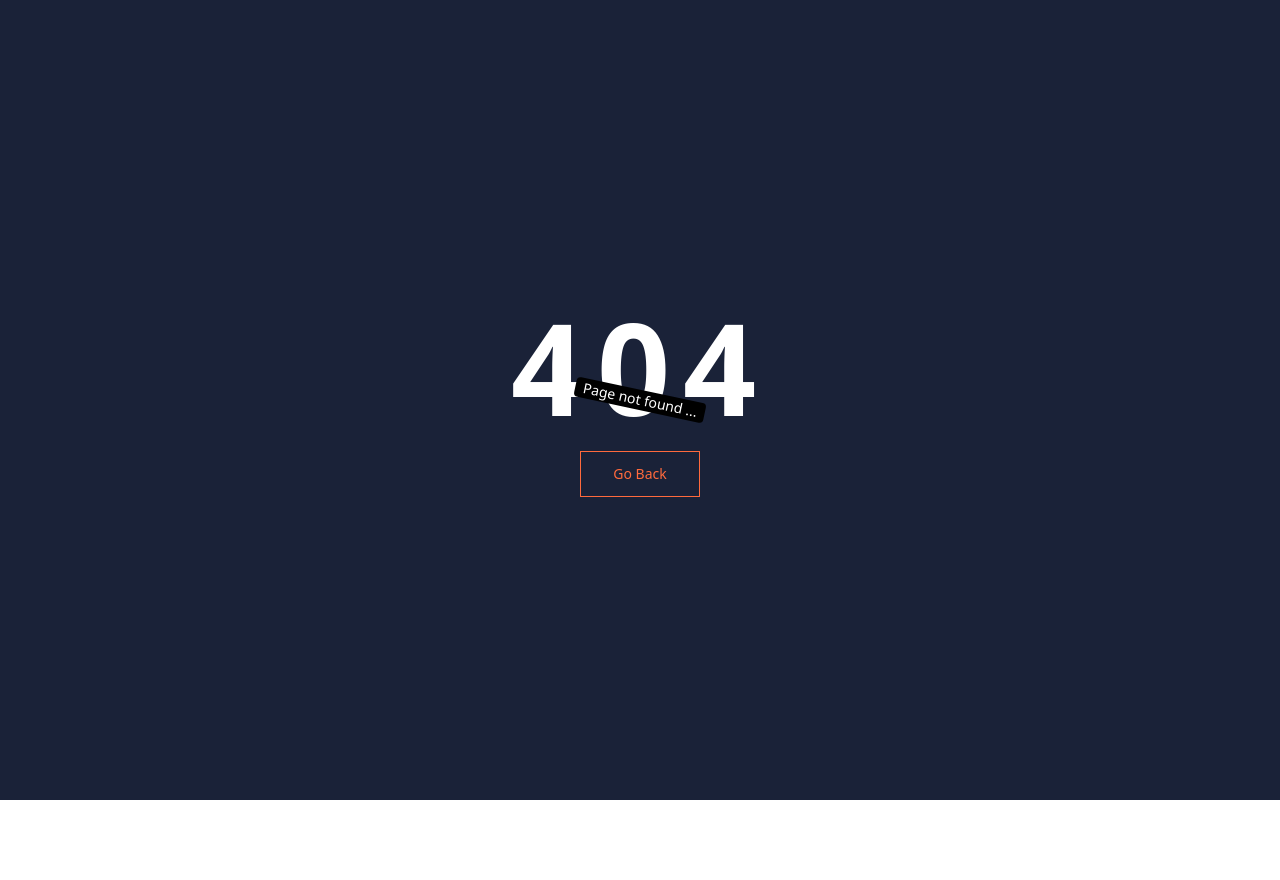
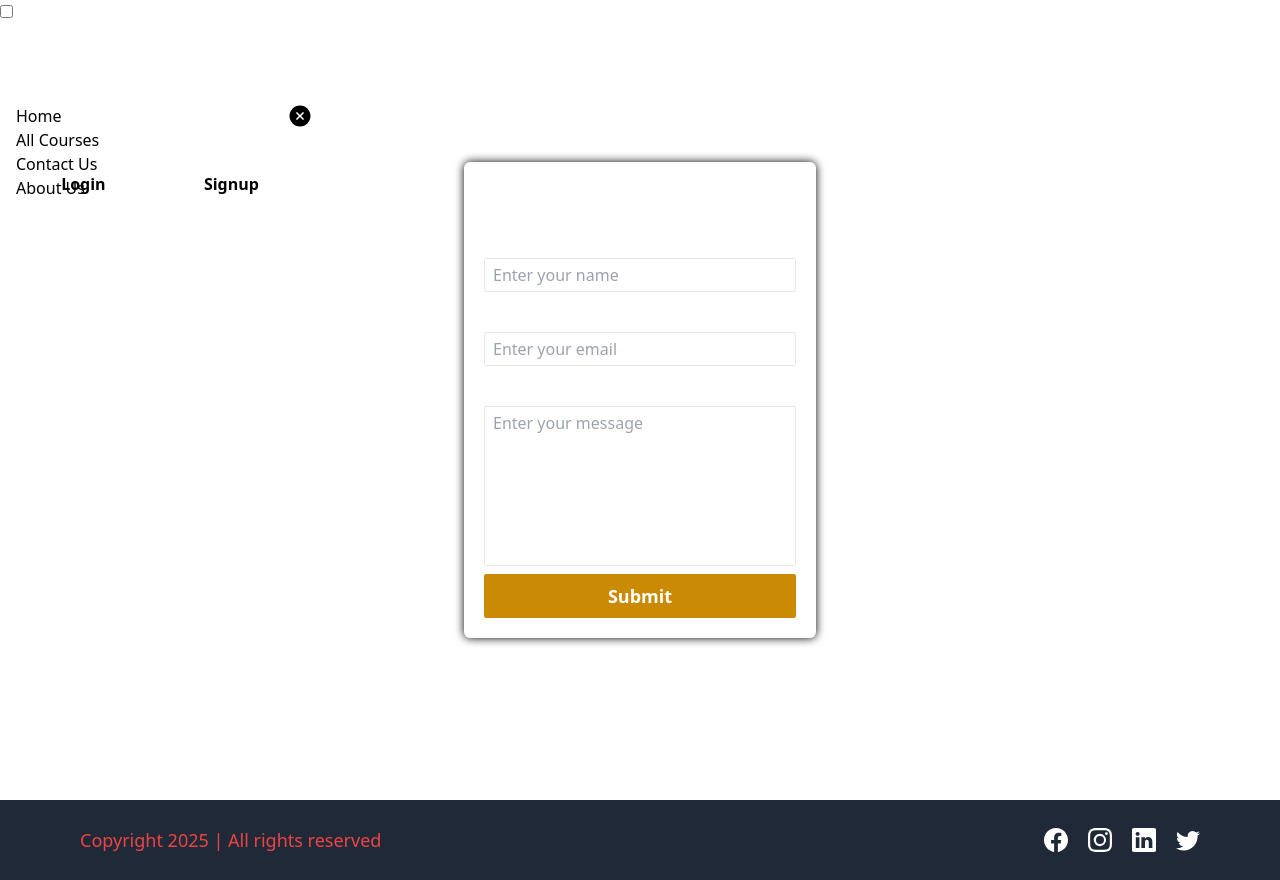
Before and after one commit to Shubham68201/lms-frontend, a React (Vite) app: page /contact in a window 1280 px wide. Before the commit this address had no page. Before the commit the page ends 800 px from the top, so only its background shows below. Built offline with nearby package versions, Linux system fonts and the light colour scheme; the HTML template or start-up script is replaced by a standard one.

Commit message:
Added contact page

```diff
--- a/src/App.jsx
+++ b/src/App.jsx
@@ -3,6 +3,7 @@
 import { Route, Routes } from 'react-router-dom';
 
 import AboutUs from './Pages/AboutUs';
+import Contact from './Pages/Contact';
 import CourseList from './Pages/Course/CourseList';
 import HomePage from './Pages/HomePage';
 import Login from './Pages/Login';
@@ -16,6 +17,7 @@
         <Route path="/" element={<HomePage />} ></Route>
         <Route path="/about" element={<AboutUs />} ></Route>\
         <Route path="/courses" element={<CourseList />} />
+        <Route path="contact" element={<Contact />} />
 
         <Route path="/signup" element={<Signup />} />
         <Route path="/login" element={<Login />} />
--- /dev/null
+++ b/src/Helpers/regexMatcher.js
@@ -0,0 +1,7 @@
+export function isEmail(string) {
+    return string.match(/^(([^<>()[\]\\.,;:\s@"]+(\.[^<>()[\]\\.,;:\s@"]+)*)|.(".+"))@((\[[0-9]{1,3}\.[0-9]{1,3}\.[0-9]{1,3}\.[0-9]{1,3}\])|(([a-zA-Z\-0-9]+\.)+[a-zA-Z]{2,}))$/);
+}
+
+export function isValidPassword(string) {
+    return string.match(/^(?=.*[0-9])(?=.*[!@#$%^&*])[a-zA-Z0-9!@#$%^&*]{6,16}$/);
+}
--- a/src/Pages/AboutUs.jsx
+++ b/src/Pages/AboutUs.jsx
@@ -25,7 +25,7 @@
                         <img
                             id="test1"
                             style={{
-                                filter: "drop-shadow(0px 10px 10px rgb(0,0,0));"
+                                filter: "drop-shadow(0px 10px 10px rgb(0,0,0))"
                             }}
                             alt="about main image"
                             className="drop-shadow-2xl"
--- /dev/null
+++ b/src/Pages/Contact.jsx
@@ -0,0 +1,129 @@
+import { useState } from "react";
+import { toast } from "react-hot-toast";
+
+import axiosInstance from "../Helpers/axiosInstance";
+import { isEmail } from "../Helpers/regexMatcher";
+import HomeLayout from "../Layouts/HomeLayout";
+
+function Contact() {
+
+    const [userInput, setUserInput] = useState({
+        name: "",
+        email: "",
+        message: "",
+    });
+
+    function handleInputChange(e) {
+        const {name, value} = e.target;
+        setUserInput({
+            ...userInput,
+            [name]: value
+        })
+    }
+
+    async function onFormSubmit(e) {
+        e.preventDefault();
+        if(!userInput.email || !userInput.name || !userInput.message) {
+            toast.error("All fields are mandatory");
+            return;
+        }
+
+        if(!isEmail(userInput.email)) {
+            toast.error("Invalid email");
+            return;
+        }
+
+        try {
+            const response = axiosInstance.post("/contact", userInput);
+            toast.promise(response, {
+                loading: "Submitting your message...",
+                success: "Form submitted successfully",
+                error: "Failed to submit the form"
+            });
+            const contactResponse = await response;
+            console.log(contactResponse)
+            if(contactResponse?.data?.success) {
+                setUserInput({
+                    name: "",
+                    email: "",
+                    message: "",
+                });
+            }
+        } catch (err) {
+            toast.error("operation failed....")
+        }
+
+    }
+
+    return (
+        <HomeLayout>
+            <div className="flex items-center justify-center h-[100vh]">
+                <form
+                    noValidate
+                    onSubmit={onFormSubmit}
+                    className="flex flex-col items-center justify-center gap-2 p-5 rounded-md text-white shadow-[0_0_10px_black] w-[22rem]">
+
+                    <h1 className="text-3xl font-semibold">
+                        Contact Form
+                    </h1>
+
+                    <div className="flex flex-col w-full gap-1">
+                        <label htmlFor="name" className="text-xl font-semibold">
+                            Name
+                        </label>
+                        <input
+                            className="bg-transparent border px-2 py-1 rounded-sm"
+                            id="name"
+                            type="text"
+                            name="name"
+                            placeholder="Enter your name"
+                            onChange={handleInputChange}
+                            value={userInput.name}
+                        />
+
+                    </div>
+
+                    <div className="flex flex-col w-full gap-1">
+                        <label htmlFor="email" className="text-xl font-semibold">
+                            Email
+                        </label>
+                        <input
+                            className="bg-transparent border px-2 py-1 rounded-sm"
+                            id="email"
+                            type="email"
+                            name="email"
+                            placeholder="Enter your email"
+                            onChange={handleInputChange}
+                            value={userInput.email}
+                        />
+
+                    </div>
+
+                    <div className="flex flex-col w-full gap-1">
+                        <label htmlFor="message" className="text-xl font-semibold">
+                            Message
+                        </label>
+                        <textarea
+                            className="bg-transparent border px-2 py-1 rounded-sm resize-none h-40"
+                            id="message"
+                            name="message"
+                            placeholder="Enter your message"
+                            onChange={handleInputChange}
+                            value={userInput.message}
+                        />
+
+                    </div>
+                    <button type="submit"
+                        className="w-full bg-yellow-600 hover:bg-yellow-500 transition-all ease-in-out duration-300 rounded-sm py-2 font-semibold text-lg cursor-pointer"
+                    >
+                        Submit
+                    </button>
+
+                </form>
+            </div>
+
+        </HomeLayout>
+    );
+}
+
+export default Contact;
--- a/src/Pages/Signup.jsx
+++ b/src/Pages/Signup.jsx
@@ -4,6 +4,7 @@
 import { useDispatch } from 'react-redux';
 import { Link, useNavigate } from 'react-router-dom';
 
+import { isEmail, isValidPassword } from '../Helpers/regexMatcher';
 import HomeLayout from '../Layouts/HomeLayout';
 import { createAccount } from '../Redux/Slices/AuthSlice';
 
@@ -61,12 +62,12 @@
             return;
         }
         // checking valid email
-        if(!signupData.email.match(/^(([^<>()[\]\\.,;:\s@"]+(\.[^<>()[\]\\.,;:\s@"]+)*)|.(".+"))@((\[[0-9]{1,3}\.[0-9]{1,3}\.[0-9]{1,3}\.[0-9]{1,3}\])|(([a-zA-Z\-0-9]+\.)+[a-zA-Z]{2,}))$/)) {
+        if(!isEmail(signupData.email)) {
             toast.error("Invalid email id");
             return;
         }
         // checking password validation
-        if(!signupData.password.match(/^(?=.*[0-9])(?=.*[!@#$%^&*])[a-zA-Z0-9!@#$%^&*]{6,16}$/)) {
+        if(!isValidPassword(signupData.password)) {
             toast.error("Password should be 6 - 16 character long with atleast a number and special character");
             return;
         }
@@ -154,7 +155,7 @@
                         />
                     </div>
 
-                    <button type="submit" className='mt-2 bg-yellow-600 hover:bg-yellow-500 active:scale-95 transition-all ease-in-out duration-300 rounded-sm py-2 font-semibold text-lg cursor-pointer'>
+                    <button type="submit" className='mt-2 bg-yellow-600 hover:bg-yellow-500 transition-all ease-in-out duration-300 rounded-sm py-2 font-semibold text-lg cursor-pointer'>
                         Create account
                     </button>
 
```
